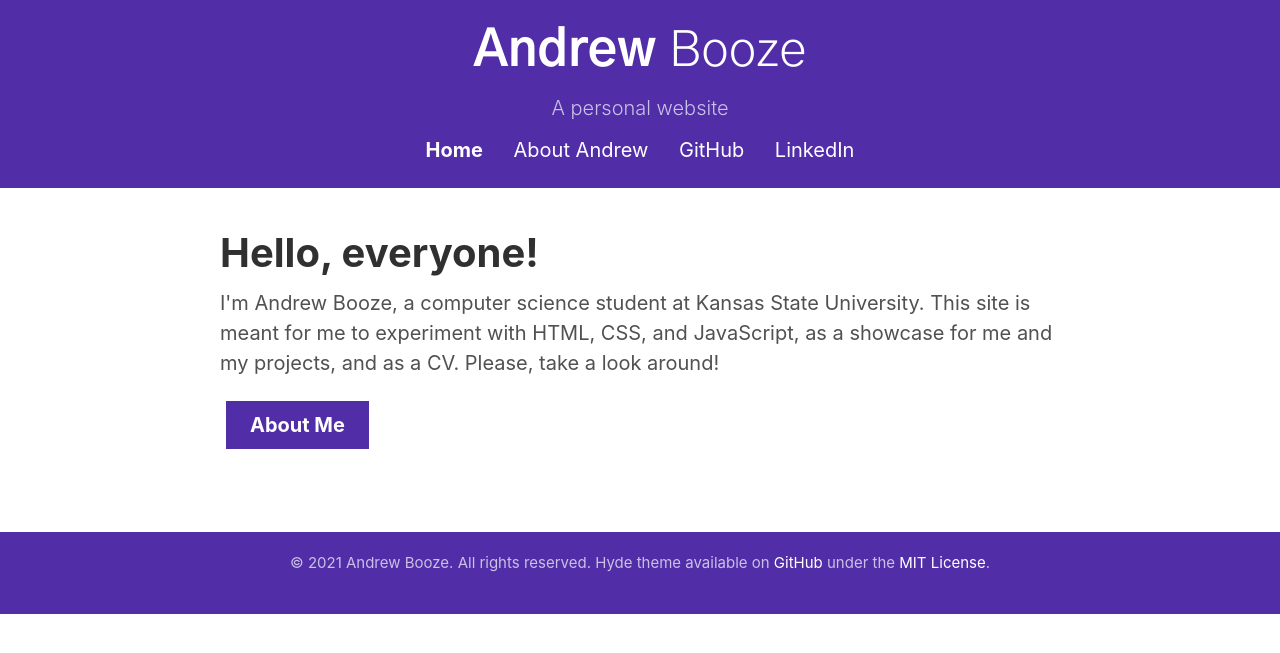
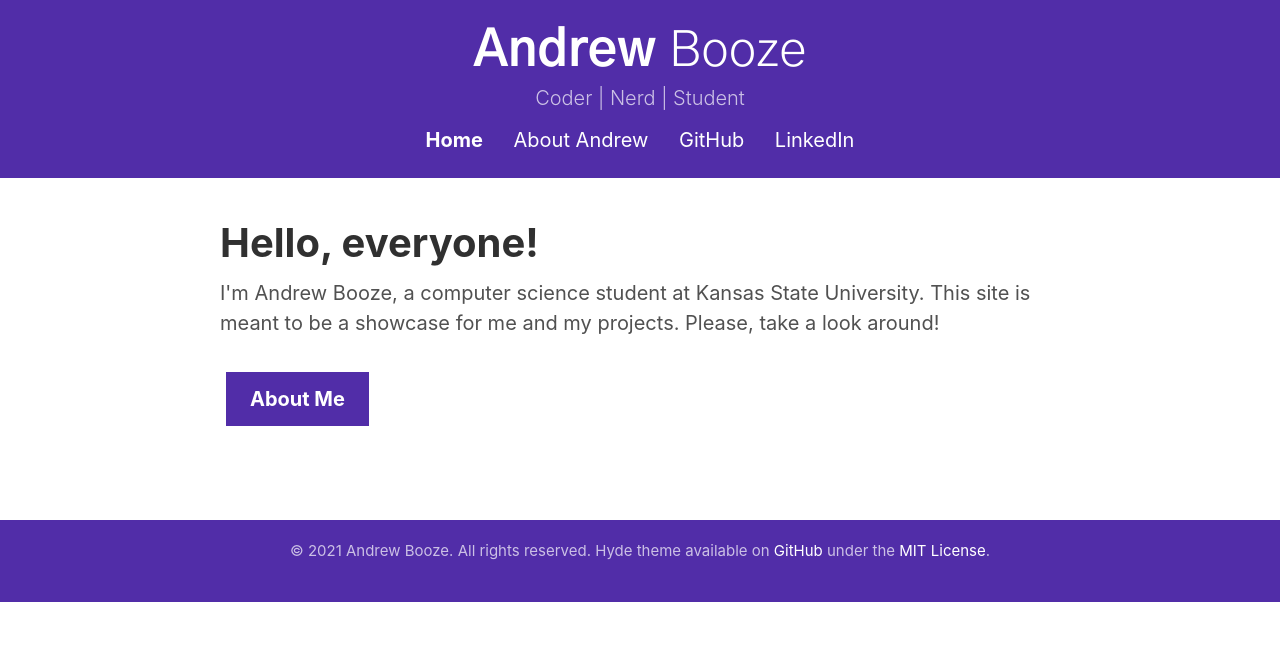
Before and after one commit to awbooze/awbooze.github.io, a Jekyll site: the page built from index.html, in a window 1280 px wide. Shown: the top 653 px of the page. Built offline with Jekyll 4.4.1, drawn with Linux system fonts in a browser that asks for light colours.

Commit message:
Minor updates to footer, header, and description

```diff
--- a/_config.yml
+++ b/_config.yml
@@ -14,10 +14,11 @@
 # You can create any custom variable you would like, and they will be accessible
 # in the templates via {{ site.myvariable }}.
 title: Andrew Booze
-tagline: 'A personal website'
+tagline: 'Coder | Nerd | Student'
 author: Andrew Booze
 description: >- # this means to ignore newlines until "baseurl:"
-  A personal website
+  The personal website of Andrew Booze, a computer science student at Kansas
+  State University.
 baseurl: "" # the subpath of your site, e.g. /blog
 url: "https://awbooze.github.io" # the base hostname & protocol for your site, e.g. http://example.com
 
--- a/_includes/head.html
+++ b/_includes/head.html
@@ -4,6 +4,9 @@
 
   <!-- Enable responsiveness on mobile devices-->
   <meta name="viewport" content="width=device-width, initial-scale=1.0" />
+
+  <!-- Add Meta Theme Color for mobile Chrome and Vivaldi -->
+  <meta name="theme-color" content="#512da8">
 
   <title>
     {% if page.title == "Home" %}
--- a/_includes/sidebar.html
+++ b/_includes/sidebar.html
@@ -4,7 +4,7 @@
       <h1>
         <span class="bold">Andrew</span> Booze
       </h1>
-      <p class="lead">{{ site.description }}</p>
+      <p class="lead">{{ site.tagline }}</p>
     </div>
 
     <nav class="sidebar-nav">
--- a/index.html
+++ b/index.html
@@ -5,6 +5,6 @@ title: Home
 
 <h1 class="page-title">Hello, everyone!</h1>
 
-<p>I'm Andrew Booze, a computer science student at Kansas State University. This site is meant for me to experiment with HTML, CSS, and JavaScript, as a showcase for me and my projects, and as a CV. Please, take a look around!</p>
+<p>I'm Andrew Booze, a computer science student at Kansas State University. This site is meant to be a showcase for me and my projects. Please, take a look around!</p>
 
 <p class="action-button-container"><a class="action-button" href="{{ site.baseurl }}/about/">About Me</a></p>
--- a/public/css/hyde.css
+++ b/public/css/hyde.css
@@ -70,7 +70,7 @@ html {
 /* About section */
 .sidebar-about h1 {
   color: #fff;
-  margin-top: 0;
+  margin: 0;
   font-family: "Gothic A1", "Yu Gothic", Verdana, sans-serif;
   font-weight: 300;
   font-size: 2.5rem;
@@ -144,6 +144,7 @@ footer {
   background-color: #202020;
   color: #fff;
   margin: 0.1rem 0.3rem;
+  display: inline-block;
 }
 
 @media (min-width: 48em) {
@@ -257,9 +258,6 @@ footer {
 }
 
 /* Purple */
-:root {
-  --purple: #512da8;
-}
 .theme-base-purple .sidebar {
   background-color: #512da8;
 }
```
